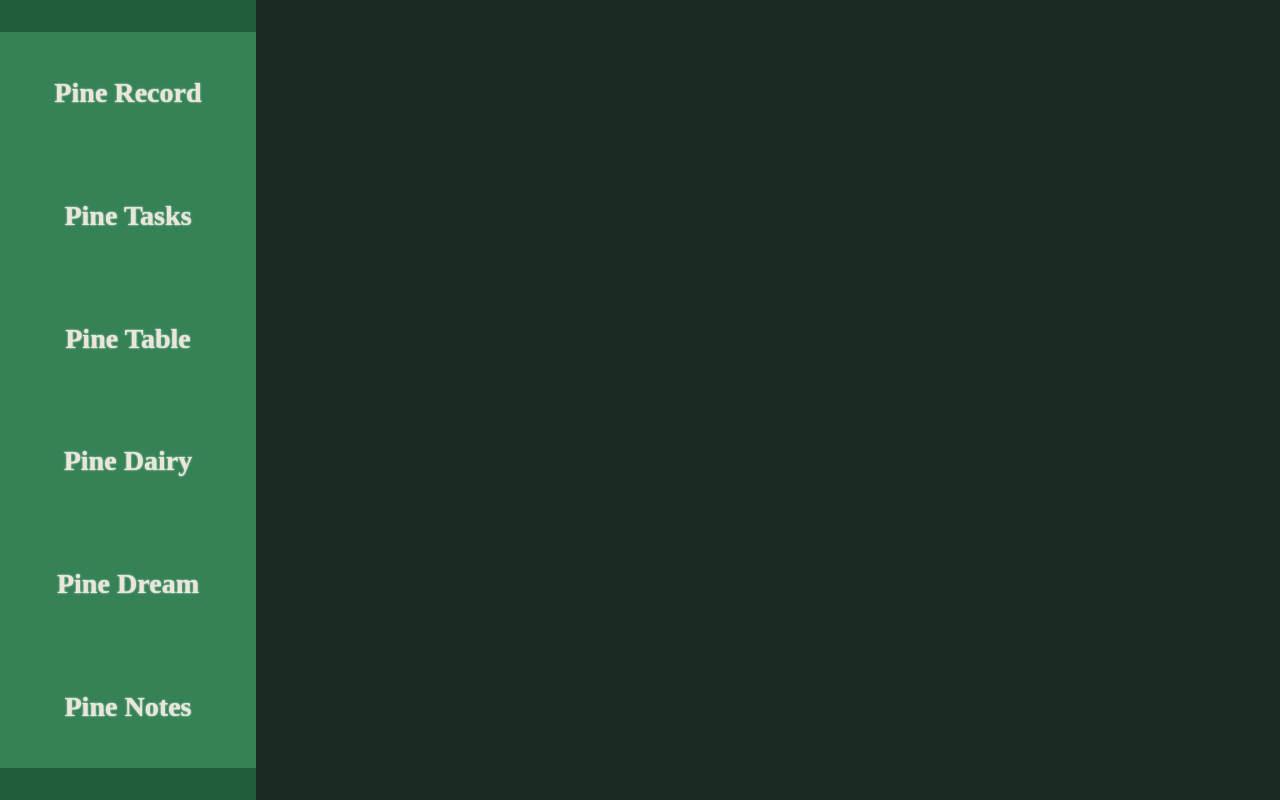
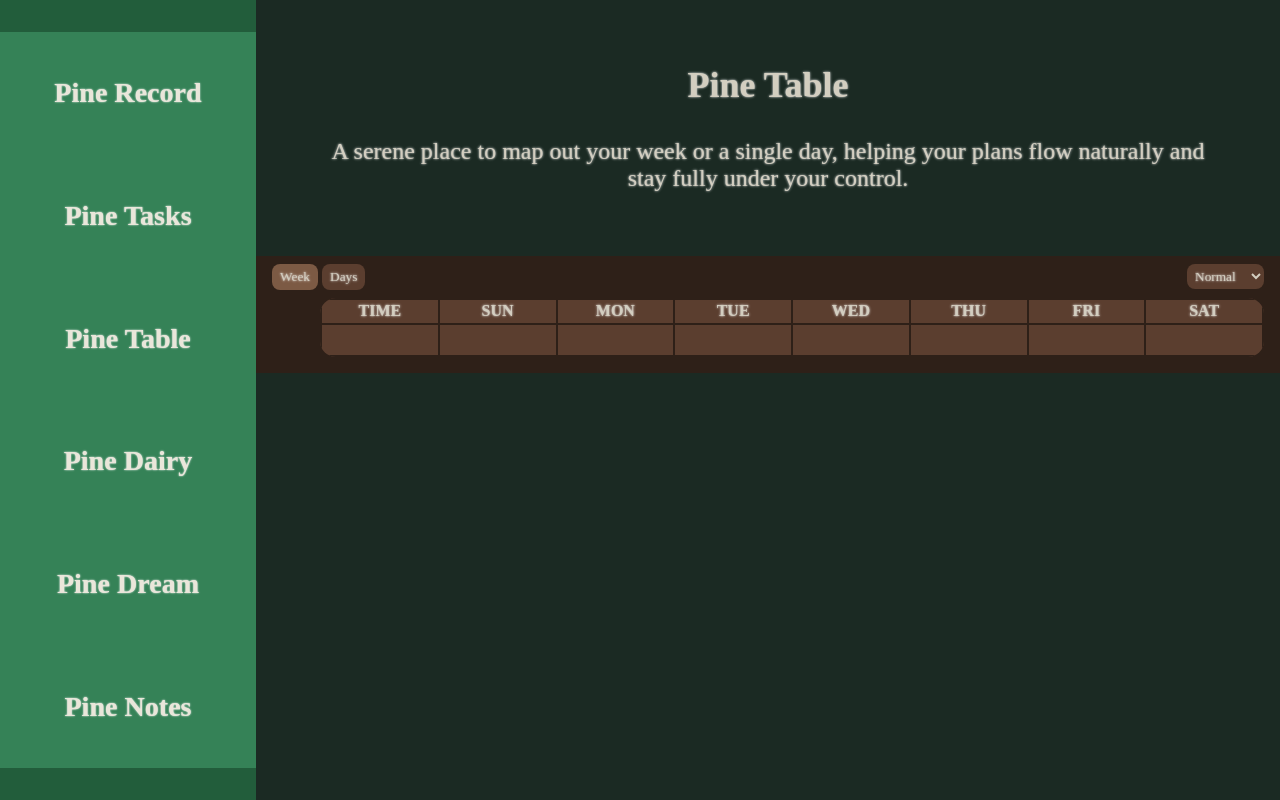
Before and after one commit to pineapple-13/Pine-Record, a plain HTML site: page index.html in a window 1280 px wide. Drawn offline with Linux system fonts and the light colour scheme; a web font is replaced by a local one.

Commit message:
made the webstie table on for testing

```diff
--- a/style.css
+++ b/style.css
@@ -522,3 +522,7 @@ td:focus {
         font-size: 1.2rem;
     }
 }
+
+.tableSec{
+    display: initial;
+}
```
